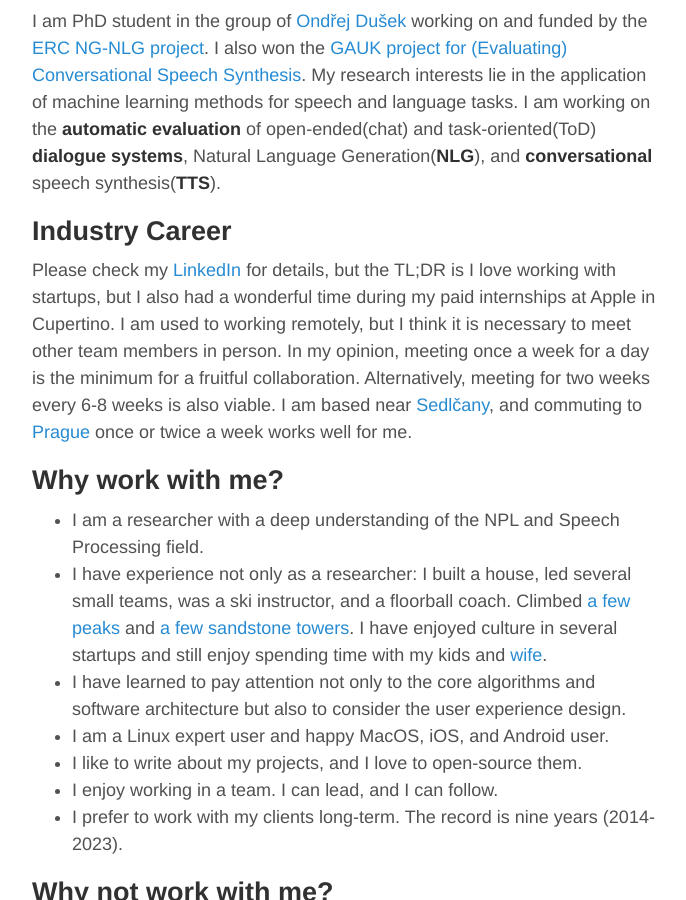
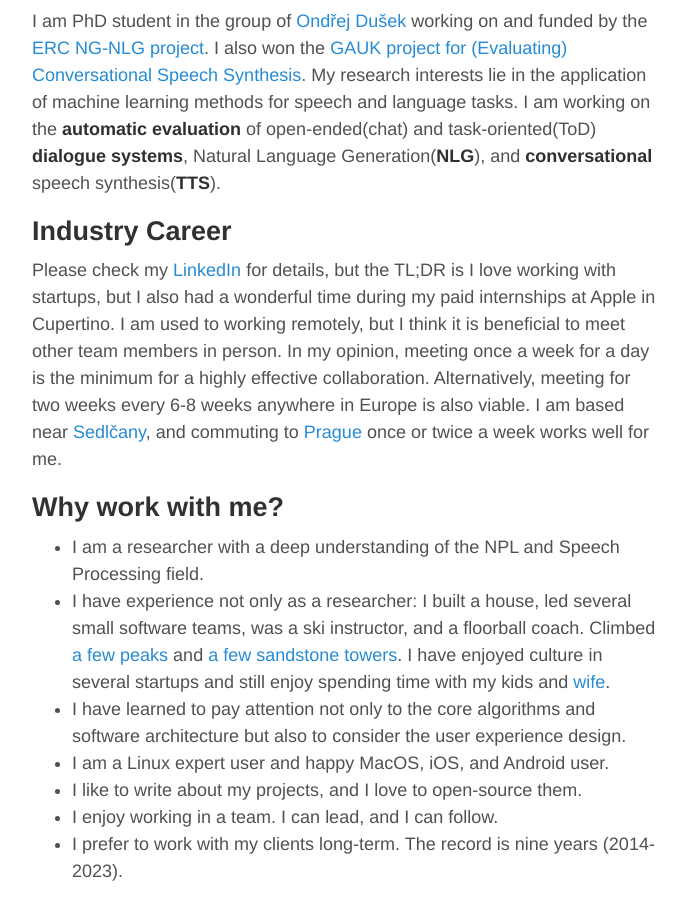
Before and after one commit to oplatek/oplatek.github.io, a Jekyll site: the page built from index.md, in a window 1280 px wide and 900 px high, scrolled down 1572 px. Shown: the whole window, without its empty margins (293-979 px from the left). Built offline with Jekyll 4.4.1, drawn with Linux system fonts in a browser that asks for light colours.

Commit message:
rewording

```diff
--- a/index.md
+++ b/index.md
@@ -35,14 +35,14 @@ synthesis(<strong>TTS</strong>).
 ## Industry Career
 Please check my [LinkedIn](https://www.linkedin.com/in/ondrejplatek/) for details, but the TL;DR is I love working with
 startups, but I also had a wonderful time during my paid internships at Apple in Cupertino.
-I am used to working remotely, but I think it is necessary to meet other team members in person.
-In my opinion, meeting once a week for a day is the minimum for a fruitful collaboration.
-Alternatively, meeting for two weeks every 6-8 weeks is also viable.
+I am used to working remotely, but I think it is beneficial to meet other team members in person.
+In my opinion, meeting once a week for a day is the minimum for a highly effective collaboration.
+Alternatively, meeting for two weeks every 6-8 weeks anywhere in Europe is also viable.
 I am based near [Sedlčany](https://cs.wikipedia.org/wiki/Sedl%C4%8Dany), and commuting to [Prague](https://en.wikipedia.org/wiki/Prague) once or twice a week works well for me.
 
 ## Why work with me?
 - I am a researcher with a deep understanding of the NPL and Speech Processing field.
-- I have experience not only as a researcher: I built a house, led several small teams, was a ski instructor, and a floorball coach.
+- I have experience not only as a researcher: I built a house, led several small software teams, was a ski instructor, and a floorball coach.
   Climbed [a](https://eu.zonerama.com/homedik/Album/7373646) [few](https://eu.zonerama.com/homedik/Album/6517857) [peaks](https://eu.zonerama.com/homedik/Album/6886499) and [a few sandstone towers](https://eu.zonerama.com/homedik/Album/4385809).
   I have enjoyed culture in several startups and still enjoy spending time with my kids and [wife](https://www.linkedin.com/in/ad%C3%A9la-pl%C3%A1tkov%C3%A1-87390283/).
 - I have learned to pay attention not only to the core algorithms and software architecture but also to consider the user experience design.
```
